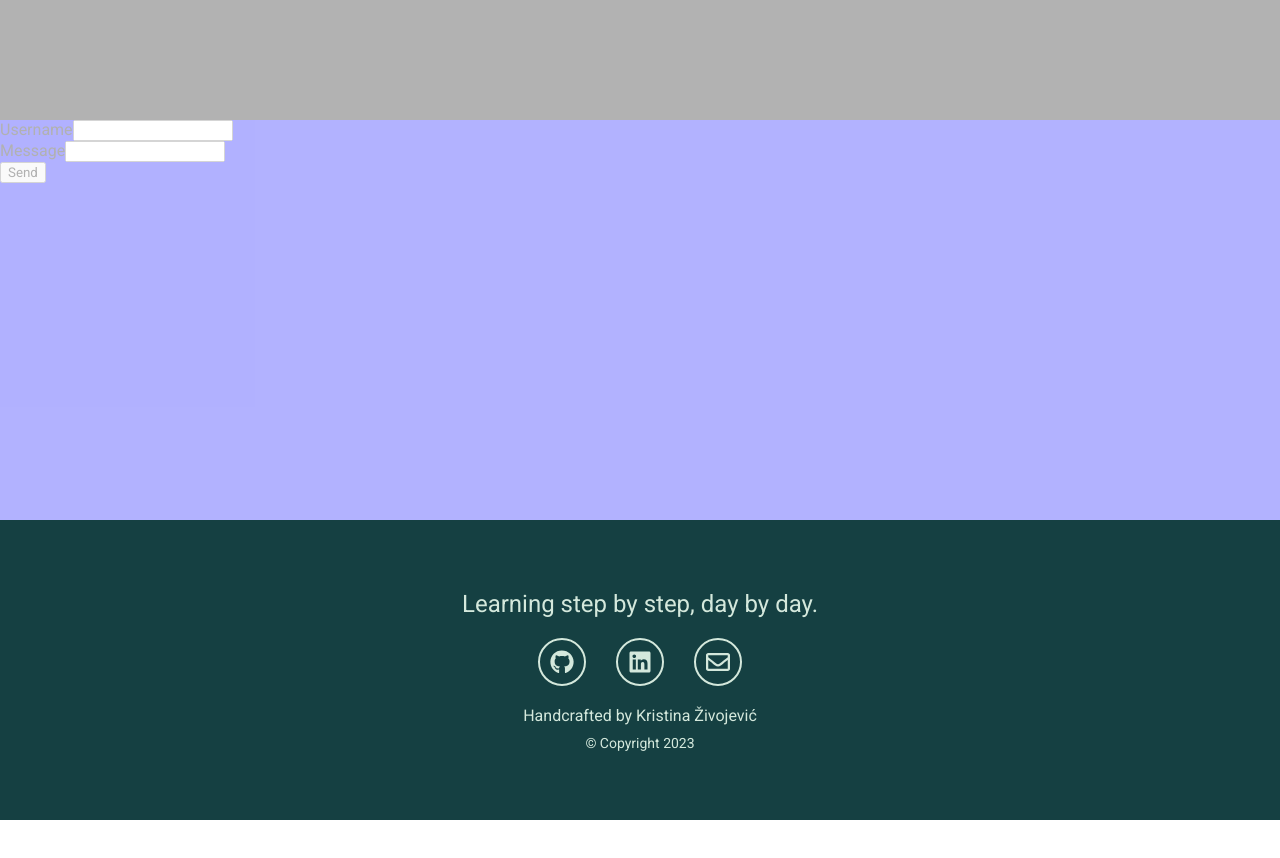
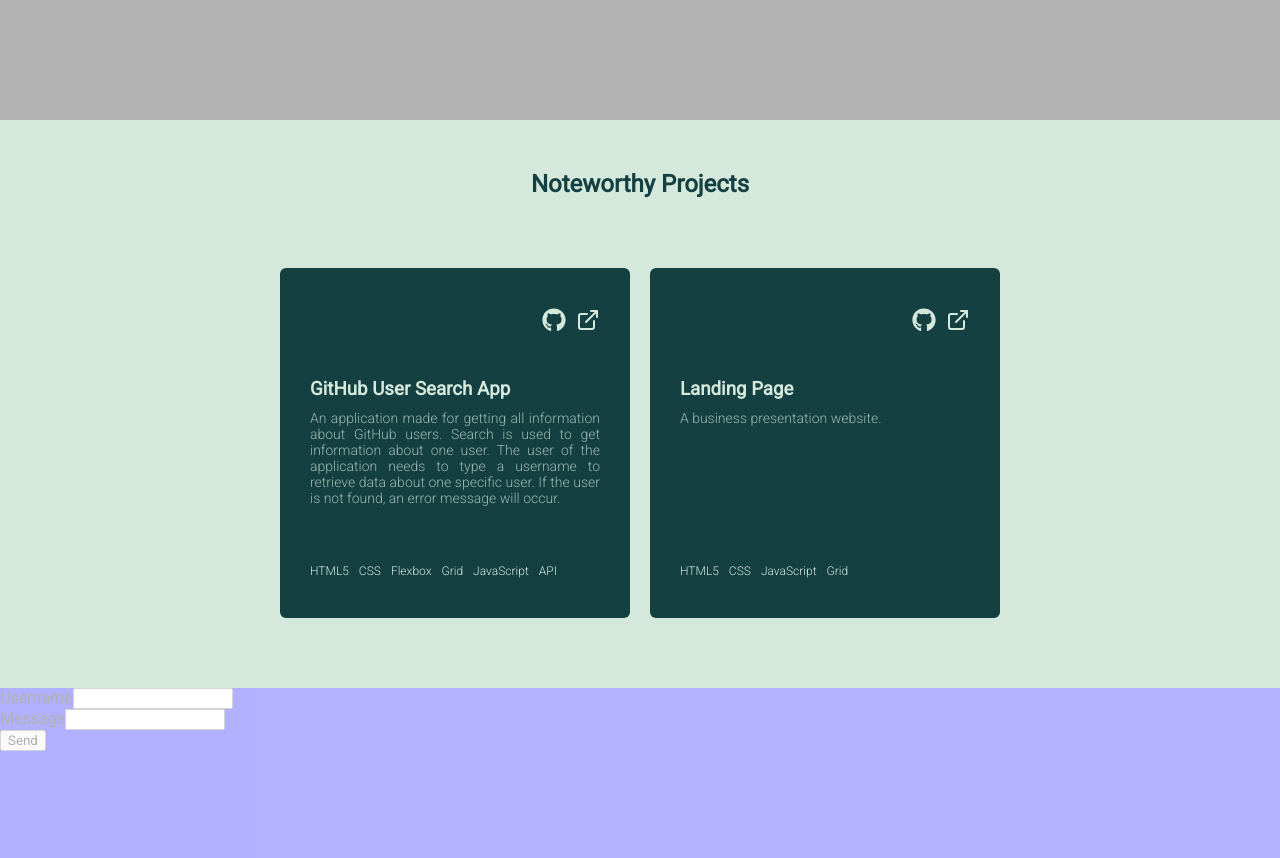
Before and after one commit to KrisZivojevic/My-portfolio, a React (Create React App) app: page / in a window 1280 px wide. Shown: the part 1880-2738 px from the top of the page. Before the commit the page ends 2700 px from the top, so only its background shows below. Built offline with nearby package versions, Linux system fonts and the light colour scheme; the HTML template or start-up script is replaced by a standard one.

Commit message:
add projects and project components

```diff
--- a/public/index.html
+++ b/public/index.html
@@ -9,6 +9,7 @@
       href="https://fonts.googleapis.com/css2?family=Roboto&display=swap"
       rel="stylesheet"
     />
+    <link href="https://fonts.googleapis.com/css2?family=Roboto:wght@300&display=swap" rel="stylesheet">
     <meta name="viewport" content="width=device-width, initial-scale=1" />
     <meta name="theme-color" content="#000000" />
     <meta
--- /dev/null
+++ b/src/components/Projects/Project.js
@@ -0,0 +1,26 @@
+import styles from "./Project.module.css";
+import { FiExternalLink } from "react-icons/fi";
+import { FaGithub } from "react-icons/fa";
+import { useId } from "react";
+
+const Project = (props) => {
+  const id = useId();
+  return (
+    <div className={styles.project__wrapper}>
+      <div className={styles.project__icon}>
+        <a href={props.github}><FaGithub color="#d4e8dc" /></a>
+        <a href={props.demo}><FiExternalLink color="#d4e8dc" /></a>
+      </div>
+      <h3>{props.projectTitle}</h3>
+      <p className={styles.project__desc}>{props.desc}</p>
+      {/* {console.log(props.techList)} */}
+      <div className={styles.project__tech}>
+        {props.tech.map((item) => (
+          <span key={item + id}>{item}</span>
+        ))}
+      </div>
+    </div>
+  );
+};
+
+export default Project;
--- /dev/null
+++ b/src/components/Projects/Project.module.css
@@ -0,0 +1,33 @@
+.project__wrapper {
+  width: 350px;
+  height: 350px;
+  background-color: #154042;
+  color: #d4e8dc;
+  padding: 40px 30px;
+  border-radius: 6px;
+  position: relative;
+}
+.project__icon {
+  display: flex;
+  justify-content: right;
+  gap: 10px;
+  font-size: 24px;
+}
+.project__wrapper h3 {
+  padding: 40px 0 10px;
+}
+.project__desc {
+  text-align: justify;
+  font-weight: 300;
+  opacity: 0.7;
+  font-size: 14px;
+}
+.project__tech {
+  position: absolute;
+  bottom: 40px;
+  display: flex;
+  gap: 10px;
+  justify-content: left;
+  font-weight: 300;
+  font-size: 12px;
+}
--- a/src/components/Projects/Projects.js
+++ b/src/components/Projects/Projects.js
@@ -1,9 +1,48 @@
-import styles from './Projects.module.css';
+import { useState } from "react";
+import Project from "./Project";
+import styles from "./Projects.module.css";
+
+const projectList = [
+  {
+    id: 1,
+    title: "GitHub User Search App",
+    desc: "An application made for getting all information about GitHub users. Search is used to get information about one user. The user of the application needs to type a username to retrieve data about one specific user. If the user is not found, an error message will occur.",
+    demo: "https://kriszivojevic.github.io/GitHub-Users/",
+    github: "https://github.com/KrisZivojevic/GitHub-Users",
+    tech: ["HTML5 ", "CSS", "Flexbox", "Grid", "JavaScript", "API"],
+  },
+  {
+    id: 2,
+    title: "Landing Page",
+    desc: "A business presentation website.",
+    demo: "https://kriszivojevic.github.io/Landing-Page-Template/",
+    github: "https://github.com/KrisZivojevic/Landing-Page-Template",
+    tech: ["HTML5", "CSS", "JavaScript", "Grid"],
+  },
+];
 
 const Projects = () => {
+  const [projects, setProjects] = useState(projectList);
+
   return (
-    <div className={styles.ProjectsStyled}></div>
-  )
-}
+    <div className={styles.projects__style}>
+      <div className={`${styles.projects__wrapper} max-content`}>
+        <h2>Noteworthy Projects</h2>
+        <div className={styles.projects}>
+          {projectList.map((project) => (
+            <Project
+              key={project.id}
+              projectTitle={project.title}
+              desc={project.desc}
+              tech={project.tech}
+              demo={project.demo}
+              github={project.github}
+            />
+          ))}
+        </div>
+      </div>
+    </div>
+  );
+};
 
 export default Projects;
--- a/src/components/Projects/Projects.module.css
+++ b/src/components/Projects/Projects.module.css
@@ -1,5 +1,17 @@
 .projects__style {
-  background-color: bisque;
-  opacity: 0.3;
-  height: 50vh;
+  background-color: #d4e8dc;
+  padding-bottom: 50px;
+  /* height: 50vh; */
 }
+.projects__style h2 {
+  text-align: center;
+  padding: 50px;
+  color: #154042;
+}
+.projects {
+  display: flex;
+  flex-wrap: wrap;
+  justify-content: center;
+  gap: 20px;
+  padding: 20px 0;
+}
```
